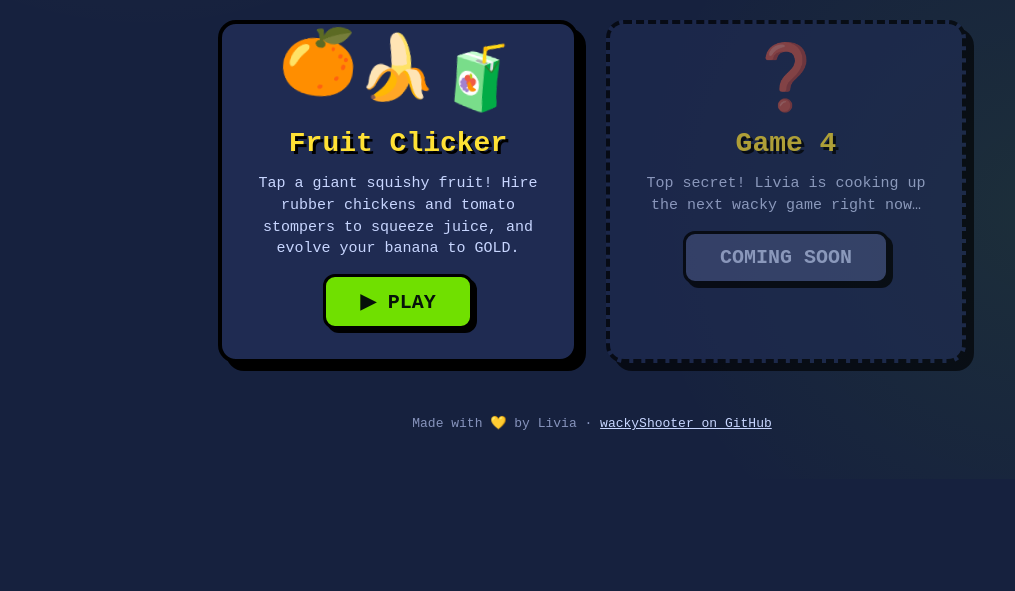
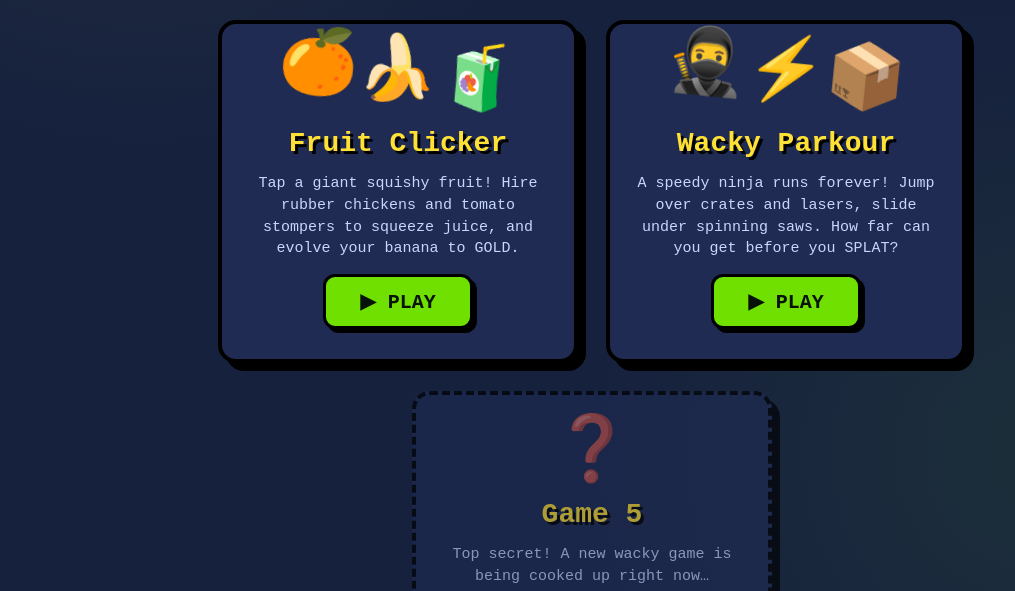
Before and after one commit to chrisforev/wackyGames, a plain HTML site: page site/index.html in a window 1280 px wide. Shown: the part 596-1187 px from the top of the page, without its empty margins (48-1063 px from the left). Before the commit the page ends 1075 px from the top, so only its background shows below. Drawn offline with Linux system fonts and the light colour scheme.

Commit message:
Add Wacky Parkour (game 4) to the portal
Co-Authored-By: Claude Opus 4.8 (1M context) <noreply@anthropic.com>

```diff
--- a/site/index.html
+++ b/site/index.html
@@ -172,10 +172,17 @@
         <span class="play">▶ PLAY</span>
       </a>
 
+      <a class="card" href="./parkour/">
+        <span class="emoji">🥷⚡📦</span>
+        <h2>Wacky Parkour</h2>
+        <p>A speedy ninja runs forever! Jump over crates and lasers, slide under spinning saws. How far can you get before you SPLAT?</p>
+        <span class="play">▶ PLAY</span>
+      </a>
+
       <div class="card soon">
         <span class="emoji">❓</span>
-        <h2>Game 4</h2>
-        <p>Top secret! Livia is cooking up the next wacky game right now…</p>
+        <h2>Game 5</h2>
+        <p>Top secret! A new wacky game is being cooked up right now…</p>
         <span class="play">COMING SOON</span>
       </div>
     </main>
```
Also changed, not shown: 2 other files.
